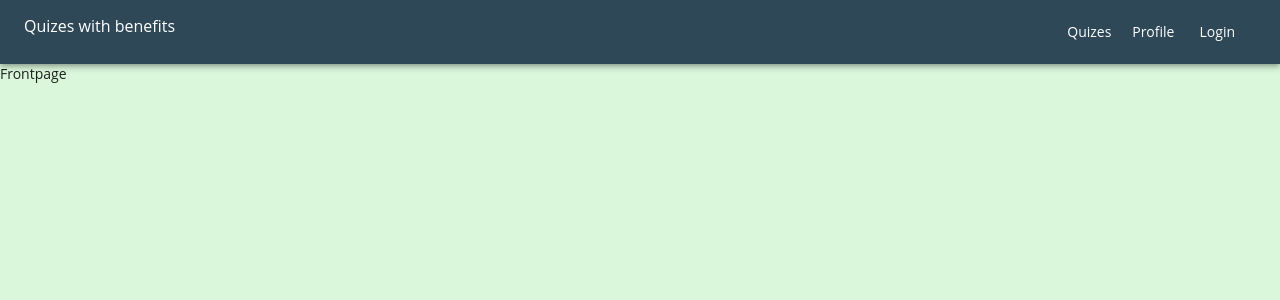
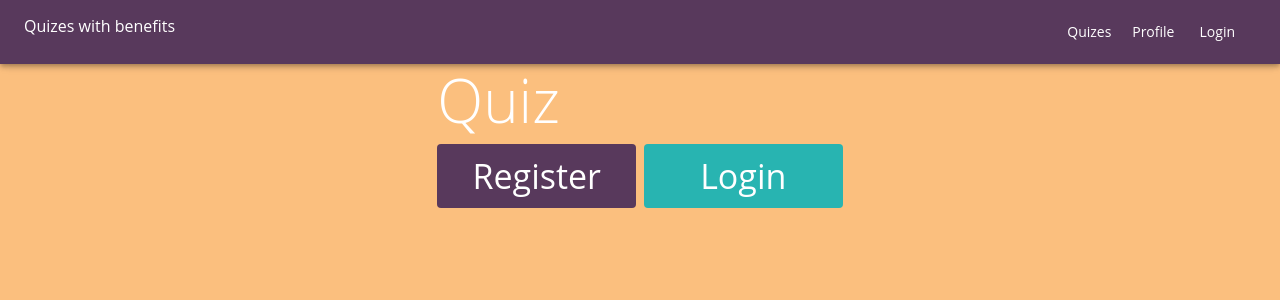
Before and after one commit to johlin5/DH2643, a React app in the folder project/client/: page / in a window 1280 px wide. Shown: the top 300 px of the page. Built offline with nearby package versions, Linux system fonts and the light colour scheme.

Commit message:
first draft landing page

```diff
--- a/project/client/src/app/Routes.tsx
+++ b/project/client/src/app/Routes.tsx
@@ -1,6 +1,7 @@
 import Frontpage from "../views/Frontpage";
 import Login from "../views/Login";
 import Profile from "../views/Profile";
+import Landing from "../views/Landing";
 
 export type AppRoute = {
   path: string;
@@ -14,7 +15,7 @@ const NotFound: React.FC = () => {
 };
 
 export const navRoutes: AppRoute[] = [
-  { path: "/", component: Frontpage, exact: true, requireLoggedIn: false },
+  { path: "/", component: Landing, exact: true, requireLoggedIn: false },
   { path: "/login", component: Login, exact: true, requireLoggedIn: false },
   { path: "/profile", component: Profile, exact: true, requireLoggedIn: false },
   { path: "*", component: NotFound, exact: false, requireLoggedIn: false }
--- a/project/client/src/app/theme.ts
+++ b/project/client/src/app/theme.ts
@@ -8,11 +8,11 @@ export const INFO_BLUE = "#89BBE4";
 export const BASE_GREY = "#2C2C2C";
 
 // Primary colors
-export const LAPIZ = "#336699";
-export const DARK_SKY_BLUE = "#86BBD8";
-export const CHARCOAL = "#2F4858";
-export const GRANNY_SMITH_APPLE = "#9EE493";
-export const NYANZA = "#DAF7DC";
+export const RED = "#F74E31";
+export const SAND = "#FBBF7E";
+export const GREEN = "#ABCA90";
+export const TURQUOISE = "#28B4B1";
+export const PURPLE = "#58395C";
 export const WHITE = "#FFFFFF";
 
 export const theme = createTheme({
@@ -23,7 +23,7 @@ export const theme = createTheme({
   },
   palette: {
     primary: {
-      main: CHARCOAL,
+      main: PURPLE,
       contrastText: WHITE
     },
     secondary: {
@@ -35,7 +35,7 @@ export const theme = createTheme({
       contrastText: WHITE
     },
     background: {
-      default: NYANZA
+      default: PURPLE
     }
   },
 
--- /dev/null
+++ b/project/client/src/components/PrimaryButton.tsx
@@ -0,0 +1,23 @@
+import { Button, Typography } from "@material-ui/core";
+
+type PrimaryButtonProps = {
+  height: string;
+  color: string;
+  text: string;
+  variant?: "h1" | "h2" | "h3" | "h4" | "h5" | "h6";
+  icon?: JSX.Element;
+};
+
+const PrimaryButton: React.FC<PrimaryButtonProps> = ({ height, color, text, icon, variant = "h4" }) => {
+  return (
+    <Button
+      startIcon={icon}
+      style={{ textTransform: "none", backgroundColor: color, height, color: "white" }}
+      fullWidth
+    >
+      <Typography variant={variant}>{text}</Typography>
+    </Button>
+  );
+};
+
+export default PrimaryButton;
--- /dev/null
+++ b/project/client/src/views/Landing.tsx
@@ -0,0 +1,46 @@
+import { Grid, Container, makeStyles, createStyles, Typography } from "@material-ui/core";
+import { PURPLE, WHITE, SAND, GREEN, TURQUOISE } from "../app/theme";
+import PrimaryButton from "../components/PrimaryButton";
+const useStyles = makeStyles(() =>
+  createStyles({
+    root: {
+      backgroundColor: SAND,
+      color: WHITE,
+      height: "100vh",
+      width: "100%"
+    },
+    button: {
+      textTransform: "none",
+      height: "100px"
+    }
+  })
+);
+
+const Landing: React.FC = () => {
+  const classes = useStyles();
+  return (
+    <>
+      <div className={classes.root}>
+        <Container>
+          <Grid container spacing={1}>
+            <Grid item xs={4}></Grid>
+            <Grid item xs={4}>
+              <Typography variant="h2">Quiz</Typography>
+            </Grid>
+            <Grid item xs={4}></Grid>
+            <Grid item xs={4}></Grid>
+            <Grid item xs={2}>
+              <PrimaryButton text="Register" color={PURPLE} height="64px" />
+            </Grid>
+            <Grid item xs={2}>
+              <PrimaryButton text="Login" color={TURQUOISE} height="64px" />
+            </Grid>
+            <Grid item xs={4}></Grid>
+          </Grid>
+        </Container>
+      </div>
+    </>
+  );
+};
+
+export default Landing;
```
Also changed, not shown: project/client/src/app/Layout.tsx (+1 -7 lines), project/client/src/components/Header.tsx (+3 -19 lines).
